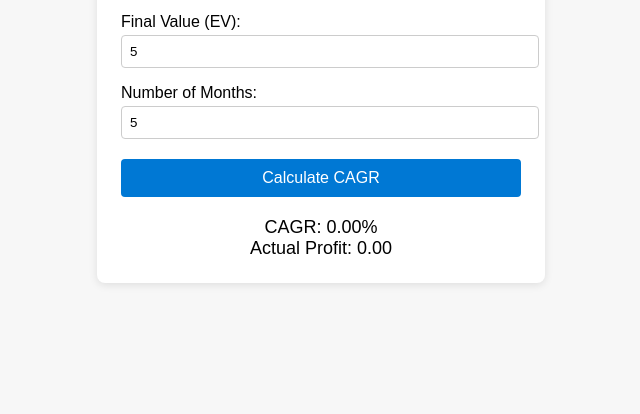
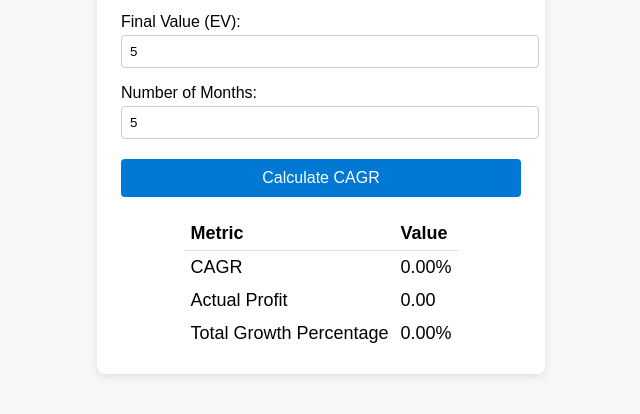
Before and after one commit to tonytomk/cagr, a website: page index.html in a window 1280 px wide. Both pictures are taken after typing "5", "5", "5" into the empty fields and a click on the button "Calculate CAGR". Shown: the part 190-604 px from the top of the page, without its empty margins (319-959 px from the left). Drawn offline with Linux system fonts and the light colour scheme.

Commit message:
result summary updates

```diff
--- a/index.html
+++ b/index.html
@@ -48,9 +48,17 @@
             const years = months / 12;
             // CAGR formula: ((EV/BV)^(1/n)) - 1
             const cagr = Math.pow(ev / bv, 1 / years) - 1;
-            const percent = (cagr * 100).toFixed(2);
-            const profit = (ev - bv).toFixed(2);
-            resultDiv.innerHTML = `CAGR: ${percent}%<br>Actual Profit: ${profit}`;
+                        const percent = (cagr * 100).toFixed(2);
+                        const profit = (ev - bv).toFixed(2);
+                        const totalGrowth = (((ev - bv) / bv) * 100).toFixed(2);
+                                                resultDiv.innerHTML = `
+                                                        <table style=\"margin:auto; border-collapse:collapse; min-width: 250px;\">
+                                                            <tr><th style='text-align:left; padding:6px; border-bottom:1px solid #ddd;'>Metric</th><th style='text-align:left; padding:6px; border-bottom:1px solid #ddd;'>Value</th></tr>
+                                                            <tr><td style='padding:6px; text-align:left;'>CAGR</td><td style='padding:6px; text-align:left;'>${percent}%</td></tr>
+                                                            <tr><td style='padding:6px; text-align:left;'>Actual Profit</td><td style='padding:6px; text-align:left;'>${profit}</td></tr>
+                                                            <tr><td style='padding:6px; text-align:left;'>Total Growth Percentage</td><td style='padding:6px; text-align:left;'>${totalGrowth}%</td></tr>
+                                                        </table>
+                                                `;
         }
     </script>
 </body>
```
